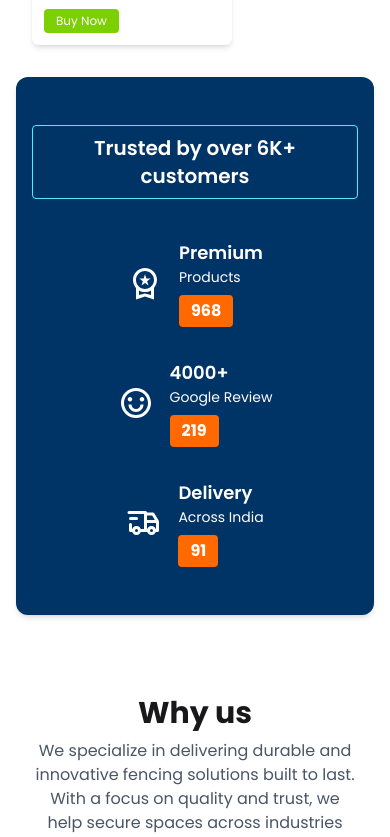
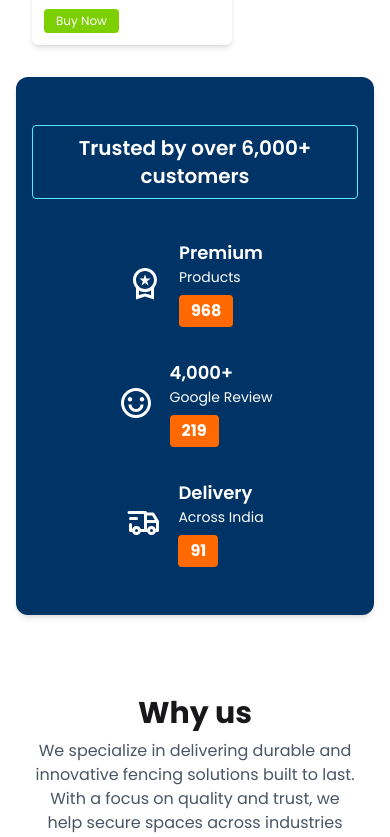
Before and after one commit to mahafujriyan/jf-Product, a React (Vite) app: page / in a window 390 px wide. Shown: the part 3660-4497 px from the top of the page. Built offline with nearby package versions, Linux system fonts and the light colour scheme; no server answers.

Commit message:
Added the counting animation

```diff
--- a/src/Components/Partners/Partners.jsx
+++ b/src/Components/Partners/Partners.jsx
@@ -2,11 +2,12 @@ import React from 'react';
 import { MdOutlineWorkspacePremium } from "react-icons/md";
 import { TbTruckDelivery } from "react-icons/tb";
 import { RiEmotionHappyLine } from "react-icons/ri";
+import CountUp from 'react-countup';
 const Partners = () => {
     return (
         <div className="bg-[#003366] text-white py-12 px-4 rounded-xl shadow-md max-w-7xl mx-auto">
             <h2 className="text-center text-xl md:text-2xl font-semibold mb-10 border px-4 py-2 w-fit mx-auto border-cyan-300 rounded">
-                Trusted by over 6K+ customers
+                Trusted by over <CountUp end={6000} duration={5} separator="," />+ customers
             </h2>
 
             <div className="flex flex-col md:flex-row justify-around items-center gap-8">
@@ -19,7 +20,7 @@ const Partners = () => {
                         <h3 className="text-lg font-semibold">Premium</h3>
                         <p className="text-sm">Products</p>
                         <div className="mt-2 bg-orange-500 text-white px-3 py-1 rounded font-bold text-center w-fit">
-                            968
+                            <CountUp end={968} duration={3} />
                         </div>
                     </div>
                 </div>
@@ -30,10 +31,12 @@ const Partners = () => {
                         <RiEmotionHappyLine />
                     </div>
                     <div>
-                        <h3 className="text-lg font-semibold">4000+</h3>
+                        <h3 className="text-lg font-semibold">
+                            <CountUp end={4000} duration={4} separator="," />+
+                        </h3>
                         <p className="text-sm">Google Review</p>
                         <div className="mt-2 bg-orange-500 text-white px-3 py-1 rounded font-bold text-center w-fit">
-                            219
+                            <CountUp end={219} duration={3} />
                         </div>
                     </div>
                 </div>
@@ -47,7 +50,7 @@ const Partners = () => {
                         <h3 className="text-lg font-semibold">Delivery</h3>
                         <p className="text-sm">Across India</p>
                         <div className="mt-2 bg-orange-500 text-white px-3 py-1 rounded font-bold text-center w-fit">
-                            91
+                            <CountUp end={91} duration={2} />
                         </div>
                     </div>
                 </div>
--- a/src/Components/Shared/Footer.jsx
+++ b/src/Components/Shared/Footer.jsx
@@ -61,7 +61,7 @@ const Footer = () => {
 
 
     </footer>
-    <div className='flex justify-around text-2xl flex-col md:flex-row'>
+    <div className='flex justify-around text-xl flex-col md:flex-row'>
         <h3>Copyright © 2025 JF Products. All rights reserved</h3>
         <div className='flex gap-3'>
             <FaFacebook></FaFacebook>
```
